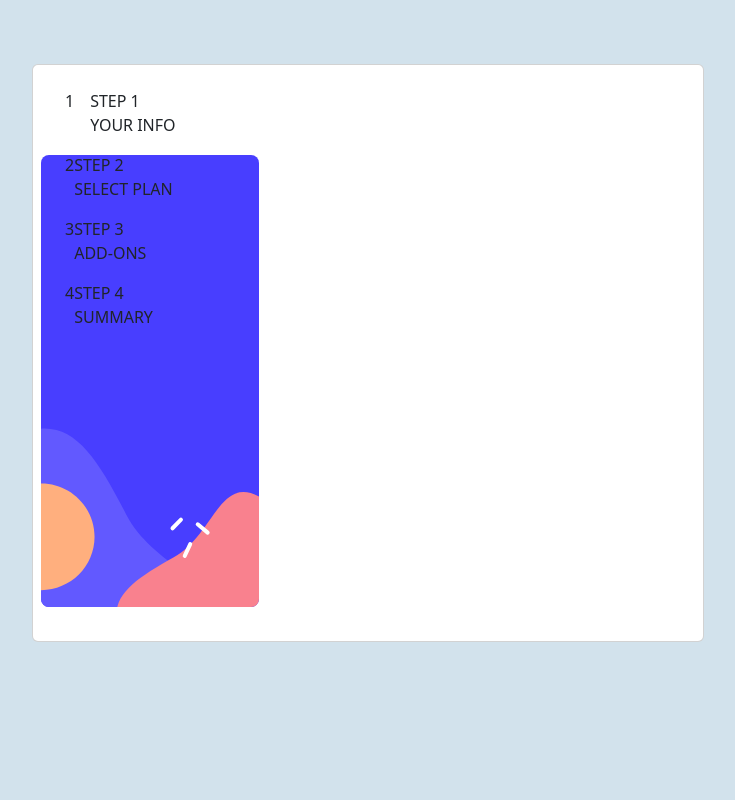
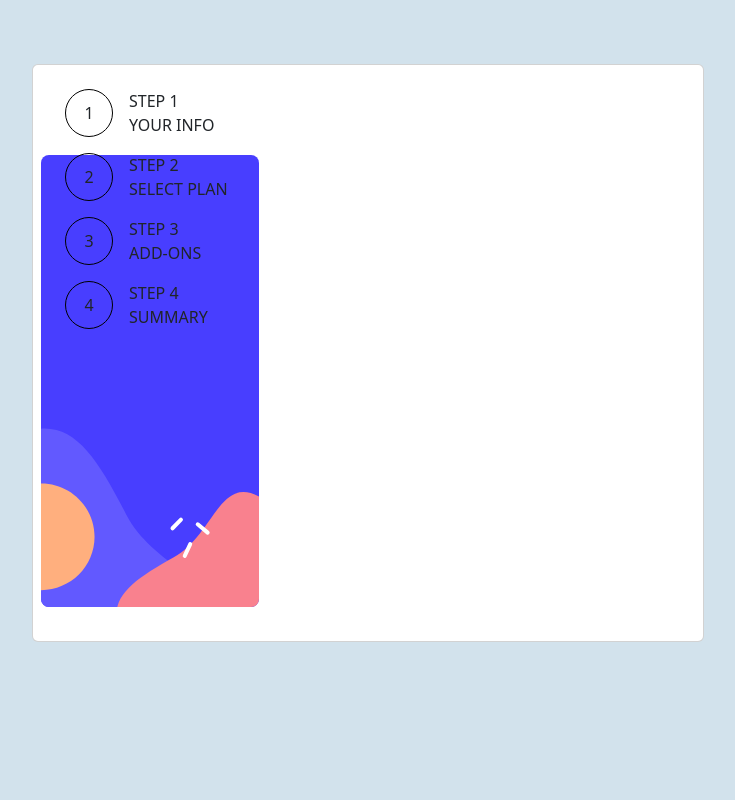
Before and after one commit to gabrielCamilo58/Multi-step-form-Frontend-Mentor, a plain HTML site: page index.html in a window 1280 px wide. Shown: the top 800 px of the page, without its empty margins (272-1007 px from the left). Drawn offline with nearby package versions, Linux system fonts and the light colour scheme.

Commit message:
:sparkles:

```diff
--- a/assets/css/main.css
+++ b/assets/css/main.css
@@ -11,6 +11,12 @@
 .icon-number{
     margin-right: 1rem;
     border-color: black;
+    border-width: 1px;
+    border-style: solid;
+    border-radius: 100%;
+    width:3rem;
+    height: 3rem;
+    padding: 1rem;
 }
 .colLeft{
     height: 70vh;
--- a/index.html
+++ b/index.html
@@ -35,28 +35,28 @@
       <div class="col-4 colLeft">
         <div class="container pt-3">
           <div class="d-flex flex-row mb-3">
-            <p class="icon-number">1</p>
+            <p class="icon-number d-flex flex-column align-items-center justify-content-center">1</p>
             <div>
               <p>STEP 1</p>
               <p> YOUR INFO</p>
             </div>
           </div>
-          <div class="d-flex flex-row  mb-3"">
-            <p>2</p>
+          <div class="d-flex flex-row  mb-3">
+            <p class="icon-number d-flex flex-column align-items-center justify-content-center">2</p>
             <div>
             <p>STEP 2</p>
             <p> SELECT PLAN</p>
           </div>
           </div>
-          <div class=" d-flex flex-row mb-3"">
-            <p>3</p>
+          <div class=" d-flex flex-row mb-3">
+            <p class="icon-number d-flex flex-column align-items-center justify-content-center">3</p>
             <div>
               <p>STEP 3</p>
               <p> ADD-ONS</p>
             </div>
           </div>
-          <div class="d-flex flex-row  mb-3"">
-            <p>4</p>
+          <div class="d-flex flex-row  mb-3">
+            <p class="icon-number d-flex flex-column align-items-center justify-content-center">4</p>
             <div>
             <p>STEP 4</p>
             <p> SUMMARY</p>
```
